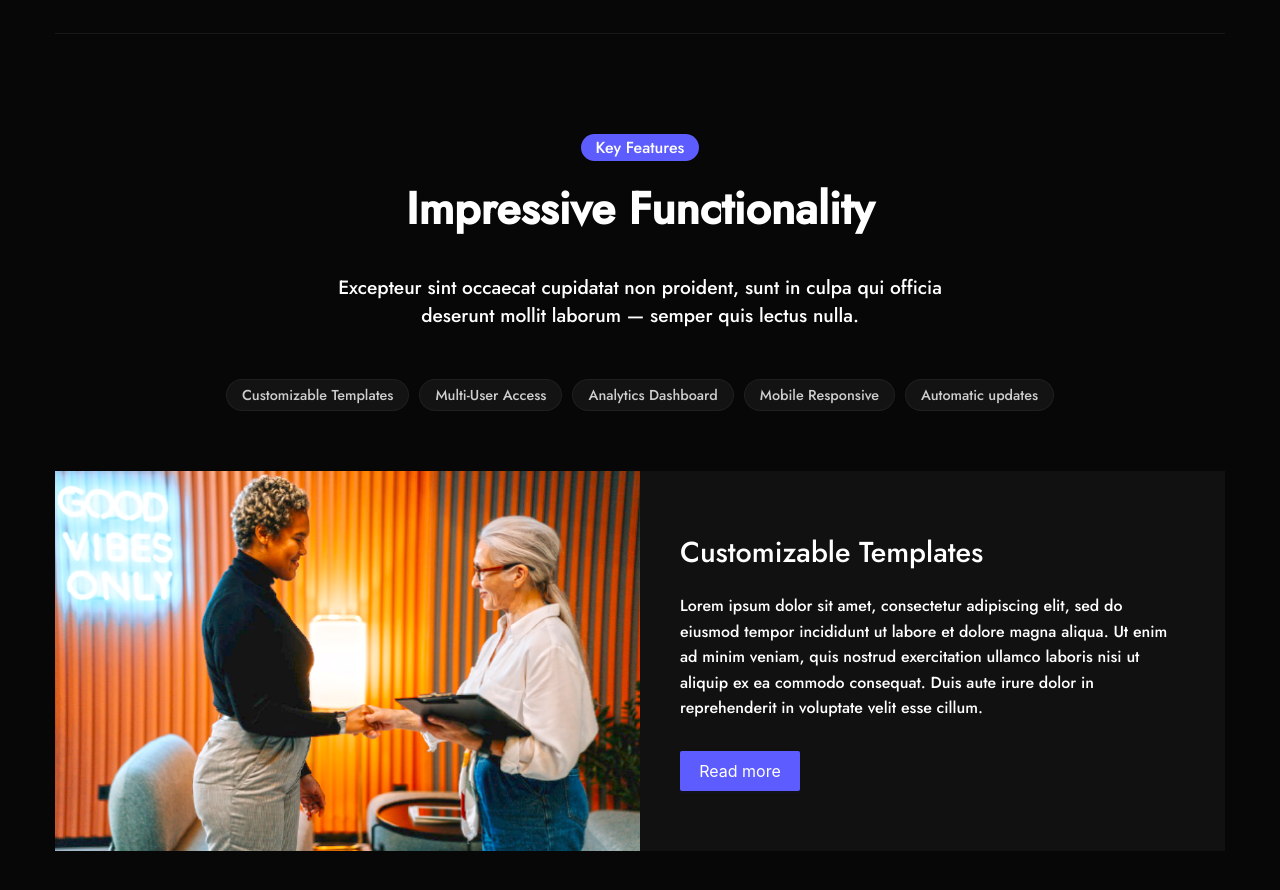
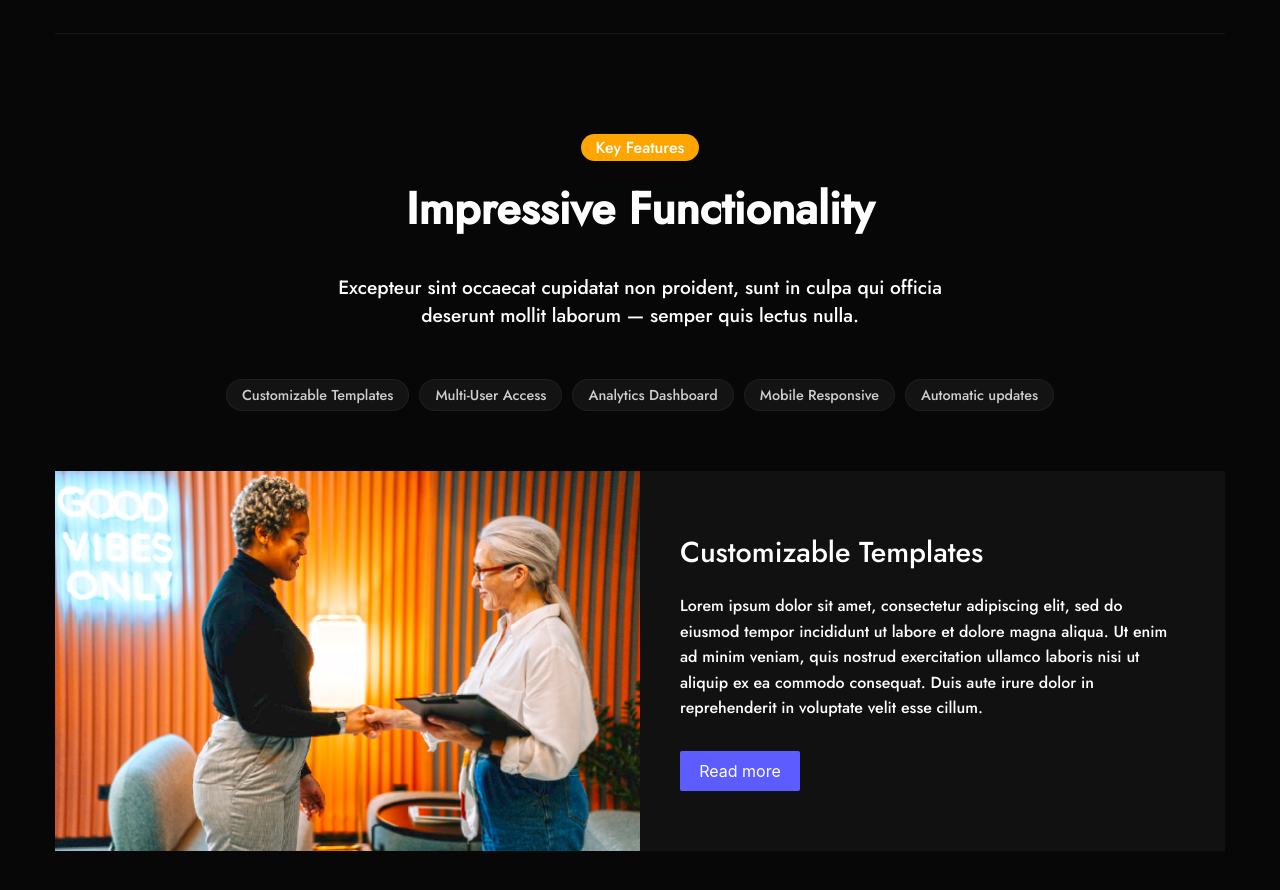
Before and after one commit to jahangirseven/uig-cliky, a Next.js app: page / in a window 1280 px wide. Shown: the part 2600-3490 px from the top of the page. Built offline with nearby package versions, Linux system fonts and the light colour scheme.

Commit message:
bugs fixed

```diff
--- a/components/blocks/AboutBanner/BannerThumbnail.tsx
+++ b/components/blocks/AboutBanner/BannerThumbnail.tsx
@@ -8,7 +8,7 @@ interface  BannerProps{
 }
 function  BannerThumbnail({bg_image , title ,description} : BannerProps) {
 
-    const style = {
+    const style:any = {
         "background-image" : `url(${bg_image})`
     }
 
--- a/components/partials/Landing/AppFeaturesTabs/AppFeaturesTabs.tsx
+++ b/components/partials/Landing/AppFeaturesTabs/AppFeaturesTabs.tsx
@@ -5,7 +5,7 @@ import BoxedHeading from '@/components/UI/BoxedHeading/BoxedHeading'
 function AppFeaturesTabs() {
   return (
     <section className={styles.appFeaturesTabs}>
-          <BoxedHeading title='Key Features'/>
+          <BoxedHeading title='Key Features' bgColor='orange'/>
            <h1 className='section_heading_text'>Impressive Functionality</h1>
            <p className='section_description_text'>Excepteur sint occaecat cupidatat non proident, sunt in culpa qui officia<br></br> deserunt mollit laborum — semper quis lectus nulla.</p>
 
```
